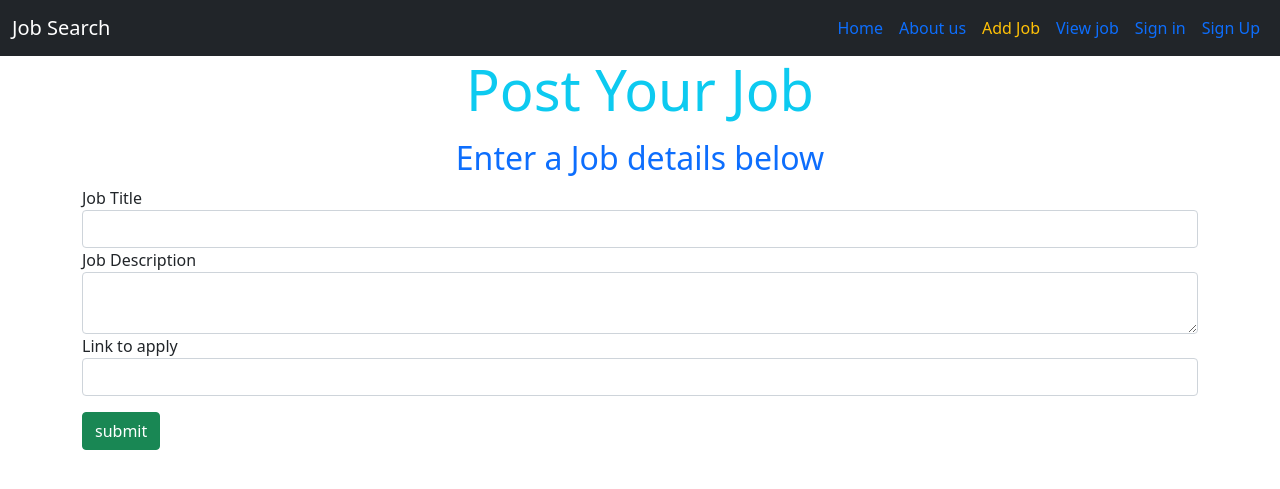
After one commit to prakash-aathi/check-git-, a Flask app: page /add_jobs in a window 1280 px wide. The commit adds this page. Shown: the top 489 px of the page. Run offline with Flask 2, Linux system fonts and the light colour scheme.

Commit message:
included db

```diff
--- a/app.py
+++ b/app.py
@@ -1,8 +1,12 @@
-from flask import Flask,render_template,url_for,flash,redirect
-from forms import RegistrationForm, LoginForm
+from flask import Flask,render_template,request,url_for,flash,redirect
+import sqlite3
 
 app = Flask(__name__)
 app.config['SECRET_KEY'] = 'aaaaa'
+
+con=sqlite3.connect("database.db")
+con.execute("Create table if not exists data(pid integer primary key,title  text , desc text ,link text)")
+con.close()
 
 @app.route('/')
 def home():
@@ -20,24 +24,46 @@ def signup():
 def about():
     return render_template('about.html')
 
+@app.route('/add_jobs')
+def add():
+    return render_template("add.html")
+
+@app.route('/adddata',methods=['POST','GET'])
+def adddata():
+    if request.method=='POST':
+        try:
+            title=request.form['title']
+            desc=request.form['desc']
+            link=request.form['link']
+            con=sqlite3.connect("database.db")
+            cur=con.cursor()
+            cur.execute("insert into data(title,desc,link) values(?,?,?)",(title,desc,link))
+            con.commit()
+            flash("Job Added Successfully",'success')
+        except:
+            flash("error in insert operation","danger")
+        finally:
+            return redirect(url_for("view"))
+            con.close()
+
+@app.route('/view_jobs')
+def view():
+    con=sqlite3.connect('database.db')
+    con.row_factory=sqlite3.Row
+    cur=con.cursor()
+    cur.execute("select * from data")
+    data=cur.fetchall()
+    con.close
+    return render_template("view.html",data=data)
+
 @app.route("/signup", methods=['GET', 'POST'])
 def register():
-    form = RegistrationForm()
-    if form.validate_on_submit():
-        flash(f'Account created for {form.username.data}!', 'success')
-        return redirect(url_for('home'))
-    return render_template('signup.html',form=form)
+    return render_template('signup.html')
 
 
 @app.route("/signin", methods=['GET', 'POST'])
 def login():
-    form = LoginForm()
-    if form.validate_on_submit():
-        if form.email.data == 'admin@blog.com' and form.password.data == 'password':
-            flash('You have been logged in!', 'success')
-            return redirect(url_for('home'))
-        else:
-            flash('Login Unsuccessful. Please check username and password', 'danger')
-    return render_template('signin.html', form=form)
+    return render_template('signin.html')
+
 if __name__ == "__main__":
-    app.run('0.0.0.0',port=8080,debug=False)
+    app.run('0.0.0.0',port=8080,debug=True)
--- /dev/null
+++ b/templates/add.html
@@ -0,0 +1,57 @@
+{% extends 'base.html' %}
+
+{% block head %}
+  <title>add job</title>
+{% endblock %}
+
+
+{% block nav %}
+<li class="nav-item">
+  <a class="nav-link text-primary" href="{{ url_for('home') }}">Home</a>
+</li>
+<li class="nav-item">
+  <a class="nav-link text-primary " href="{{ url_for('about') }}">About us</a>
+</li>
+
+<li class="nav-item">
+    <a class="nav-link text-primary text-warning " href="{{ url_for('add') }}">Add Job</a>
+</li>
+<li class="nav-item">
+    <a class="nav-link text-primary  " href="{{ url_for('view') }}">View job</a>
+</li>
+
+<li class="nav-item ">
+<a class="nav-link text-primary" href="{{ url_for('signin') }}">Sign in</a>
+</li>
+<li class="nav-item">
+<a class="nav-link text-primary" href="{{ url_for('signup') }}">Sign Up</a>
+</li>
+
+{% endblock %}
+
+{% block body %}
+
+<div class="display-4 text-center text-info">Post Your Job</div>
+
+<div class="container">
+    <form action="/adddata" method="POST" autocomplete="off">
+        <h2 class="page-header text-primary text-center mt-3">Enter a Job details below</h2>
+        <div class="form-group">
+            <label for="">Job Title</label>
+            <input type="text" class="form-control" name="title" required>
+        </div>
+        <div class="form-group">
+            <label for="">Job Description</label>
+            <textarea type="text" class="form-control" name="desc" required> </textarea>
+        </div>
+        <div class="form-group">
+            <label for="">Link to apply</label>
+            <input type="text" class="form-control" name="link" required>
+        </div>
+        <div class="form-group">
+            <input type="submit" class="btn btn-block btn-success mt-3" value="submit">
+        </div>
+    </form>
+</div>
+
+{% endblock %}
```
Also changed, not shown: forms.py (deleted, +0 -16 lines), templates/about.html (+8 -0 lines), templates/index.html (+9 -0 lines), templates/signin.html (+9 -3 lines), templates/signup.html (+10 -3 lines), templates/view.html (added, +53 -0 lines), database.db (added).
